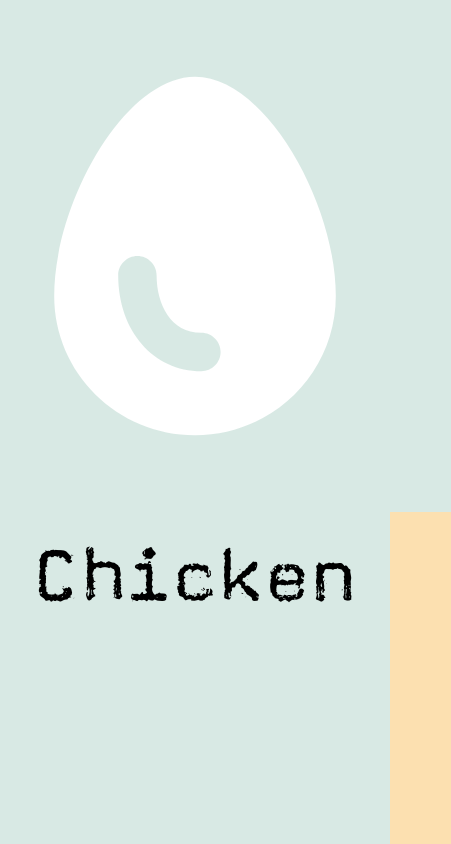
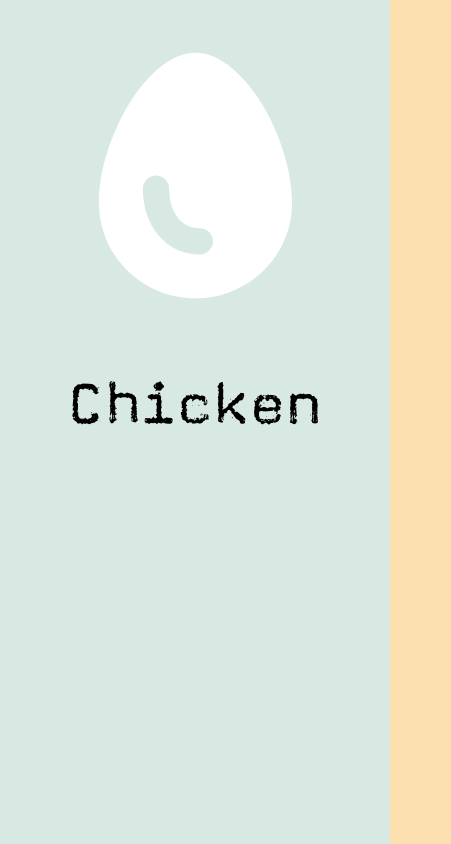
Before and after one commit to daniel-sungwon-lee/egg, a Next.js app: page /egg in a window 390 px wide. Shown: the whole page, 451 px wide, since content can reach past the window. Built offline with nearby package versions, Linux system fonts and the light colour scheme.

Commit message:
mobile edit

```diff
--- a/app/egg/page.js
+++ b/app/egg/page.js
@@ -6,11 +6,13 @@ export default function Egg() {
     <main className={styles.eggPage}>
       <div className={styles.eggImg}>
         <Image src={'/images/egg.svg'} alt='Egg' width={512} height={512}
-         draggable='false' style={{background: '#D8E9E4'}} />
+         draggable='false' style={{background: '#D8E9E4'}} className='image' />
       </div>
 
       <div className={styles.subtitle}>
-        <a href='/' style={{background: '#D8E9E4'}}>Chicken</a>
+        <a href='/' style={{background: '#D8E9E4'}} className='label'>
+          Chicken
+        </a>
       </div>
     </main>
   )
--- a/app/globals.css
+++ b/app/globals.css
@@ -14,3 +14,14 @@ a {
   text-decoration: none;
   color: black;
 }
+
+
+@media(max-width: 576px) {
+  .image {
+    width: 90%;
+    height: 100%;
+  }
+  .label {
+    font-size: 66px;
+  }
+}
--- a/app/page.js
+++ b/app/page.js
@@ -5,13 +5,13 @@ export default function Home() {
   return (
     <main>
       <div className={styles.title}>
-        <a href='/egg'>
+        <a href='/egg' className='label'>
           Egg
         </a>
       </div>
       <div className={styles.chickenImg}>
         <Image src={'/images/poultry.png'} alt='Chicken' width={512} height={512}
-         draggable='false' />
+         draggable='false' className='image' />
       </div>
     </main>
   )
```
